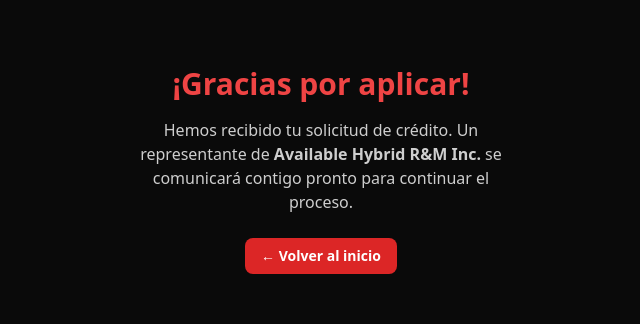
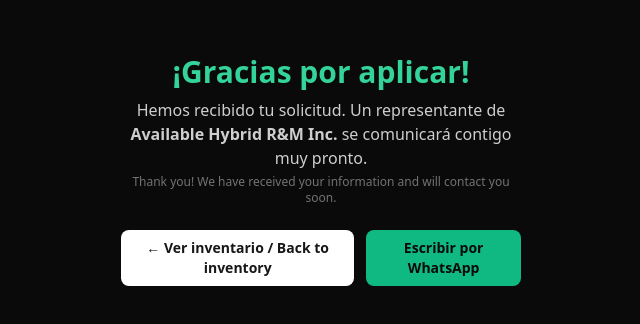
Before and after one commit to availablehybrid1/available-hybrid-site1, a Next.js app: page /thank-you in a window 1280 px wide. Shown: the part 230-554 px from the top of the page, without its empty margins (319-959 px from the left). Built offline with nearby package versions, Linux system fonts and the light colour scheme.

Commit message:
Update thank-you.tsx

```diff
--- a/pages/thank-you.tsx
+++ b/pages/thank-you.tsx
@@ -1,18 +1,39 @@
 // pages/thank-you.tsx — Página de confirmación simple y profesional
 export default function ThankYouPage() {
+  const whatsappLink =
+    "https://wa.me/17473544098?text=Hola!%20Acabo%20de%20enviar%20un%20formulario%20en%20hybridrm.com%20y%20me%20gustar%C3%ADa%20saber%20cu%C3%A1les%20son%20los%20siguientes%20pasos.";
+
   return (
     <main className="min-h-screen bg-neutral-950 flex items-center justify-center text-center text-white">
       <div className="max-w-md p-6">
-        <h1 className="text-3xl font-bold text-red-500 mb-4">¡Gracias por aplicar!</h1>
-        <p className="text-white/80 mb-6">
-          Hemos recibido tu solicitud de crédito. Un representante de <strong>Available Hybrid R&M Inc.</strong> se comunicará contigo pronto para continuar el proceso.
+        <h1 className="text-3xl font-bold text-emerald-400 mb-2">
+          ¡Gracias por aplicar!
+        </h1>
+        <p className="text-white/80 mb-1">
+          Hemos recibido tu solicitud. Un representante de{" "}
+          <strong>Available Hybrid R&M Inc.</strong> se comunicará contigo muy pronto.
         </p>
-        <a
-          href="/"
-          className="inline-block rounded-lg bg-red-600 px-4 py-2 text-sm font-semibold text-white hover:bg-red-500"
-        >
-          ← Volver al inicio
-        </a>
+        <p className="text-xs text-neutral-500 mb-6">
+          Thank you! We have received your information and will contact you soon.
+        </p>
+
+        <div className="flex flex-col gap-3 sm:flex-row sm:justify-center">
+          <a
+            href="/"
+            className="inline-block rounded-lg bg-white text-neutral-900 px-4 py-2 text-sm font-semibold hover:bg-neutral-200"
+          >
+            ← Ver inventario / Back to inventory
+          </a>
+
+          <a
+            href={whatsappLink}
+            target="_blank"
+            rel="noopener noreferrer"
+            className="inline-block rounded-lg bg-emerald-500 px-4 py-2 text-sm font-semibold text-neutral-950 hover:bg-emerald-400"
+          >
+            Escribir por WhatsApp
+          </a>
+        </div>
       </div>
     </main>
   );
```
